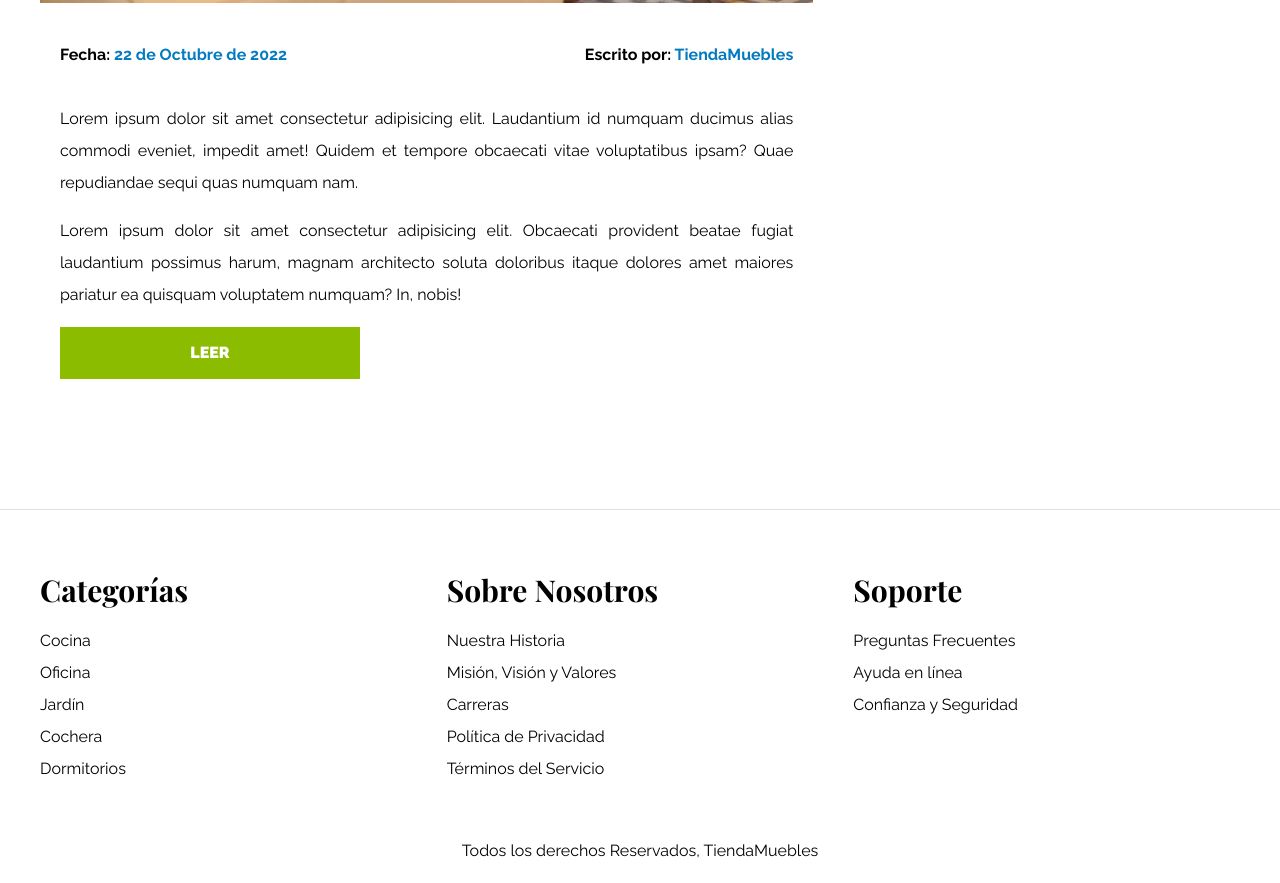
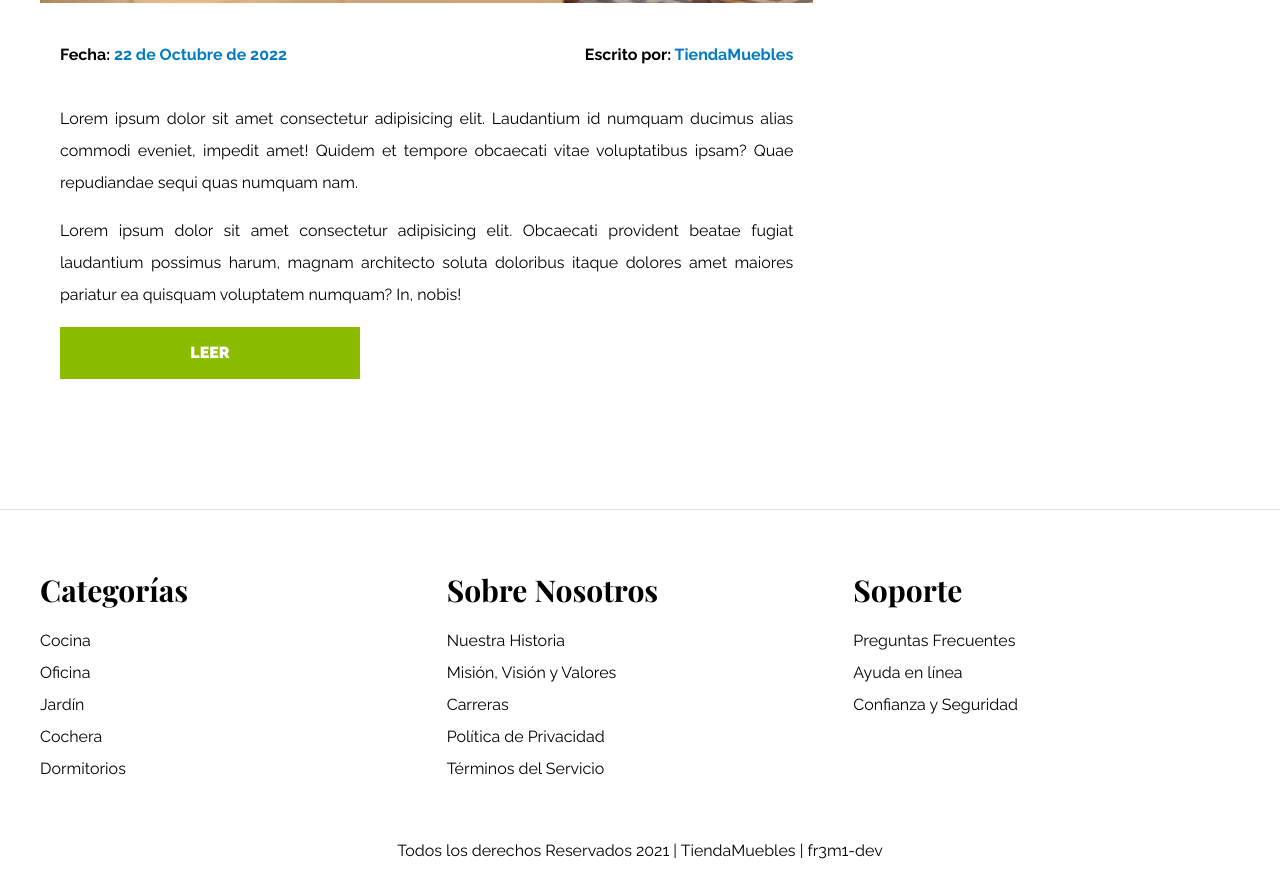
Before and after one commit to fremix/icomers, a plain HTML site: page blog.html in a window 1280 px wide. Shown: the part 2083-2966 px from the top of the page. Drawn offline with nearby package versions, Linux system fonts and the light colour scheme.

Commit message:
copyright

```diff
--- a/blog.html
+++ b/blog.html
@@ -159,7 +159,7 @@
 
         </div>
 
-        <p class="copyright">Todos los derechos Reservados, TiendaMuebles</p>
+        <p class="copyright">Todos los derechos Reservados 2021 | TiendaMuebles | <span>fr3m1-dev</span></p>
     </footer>
 
 </body>
```
Also changed, not shown: contacto.html (+1 -1 lines), entrada.html (+1 -1 lines), galeria.html (+2 -2 lines), index.html (+1 -1 lines), nosotros.html (+1 -1 lines), tienda.html (+1 -1 lines).
